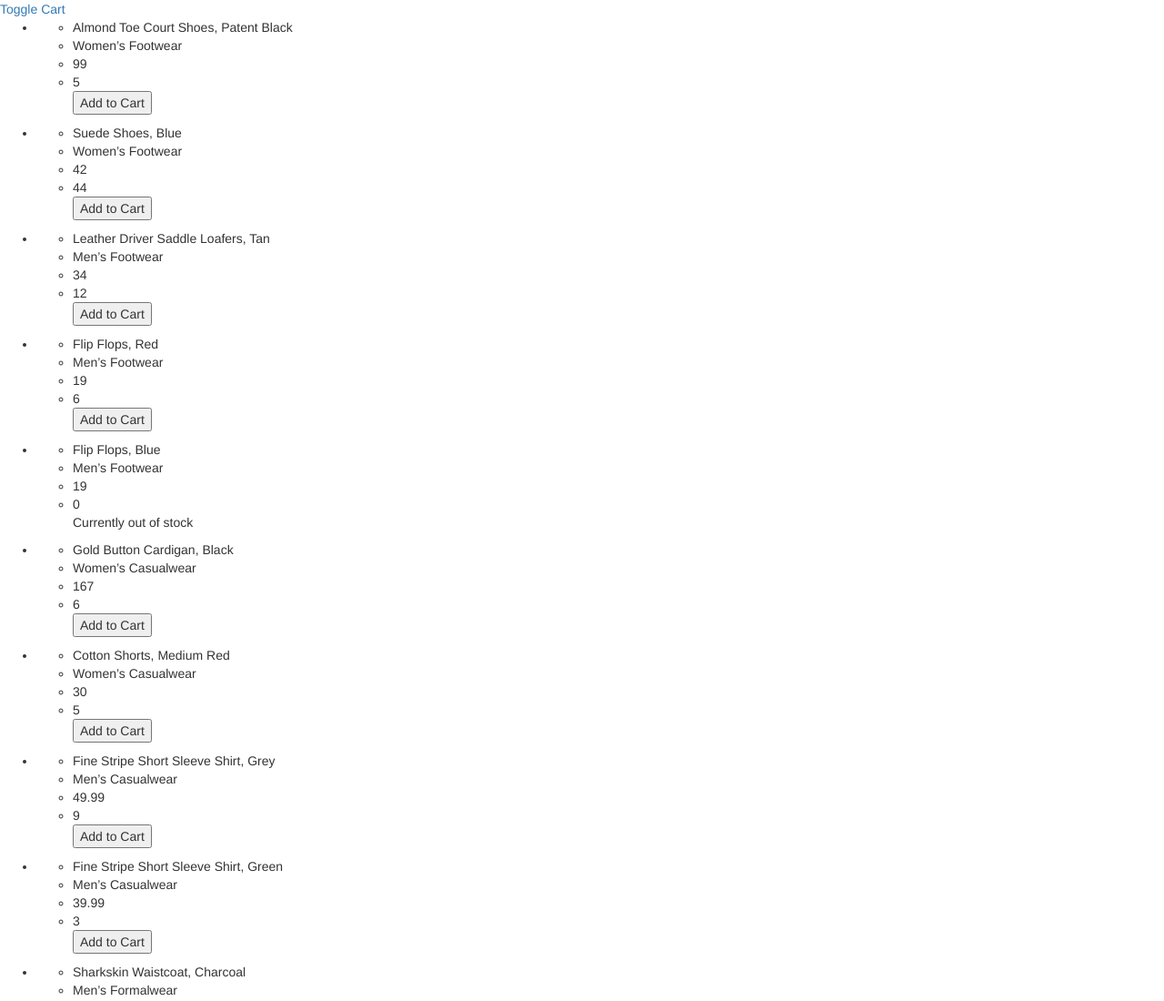
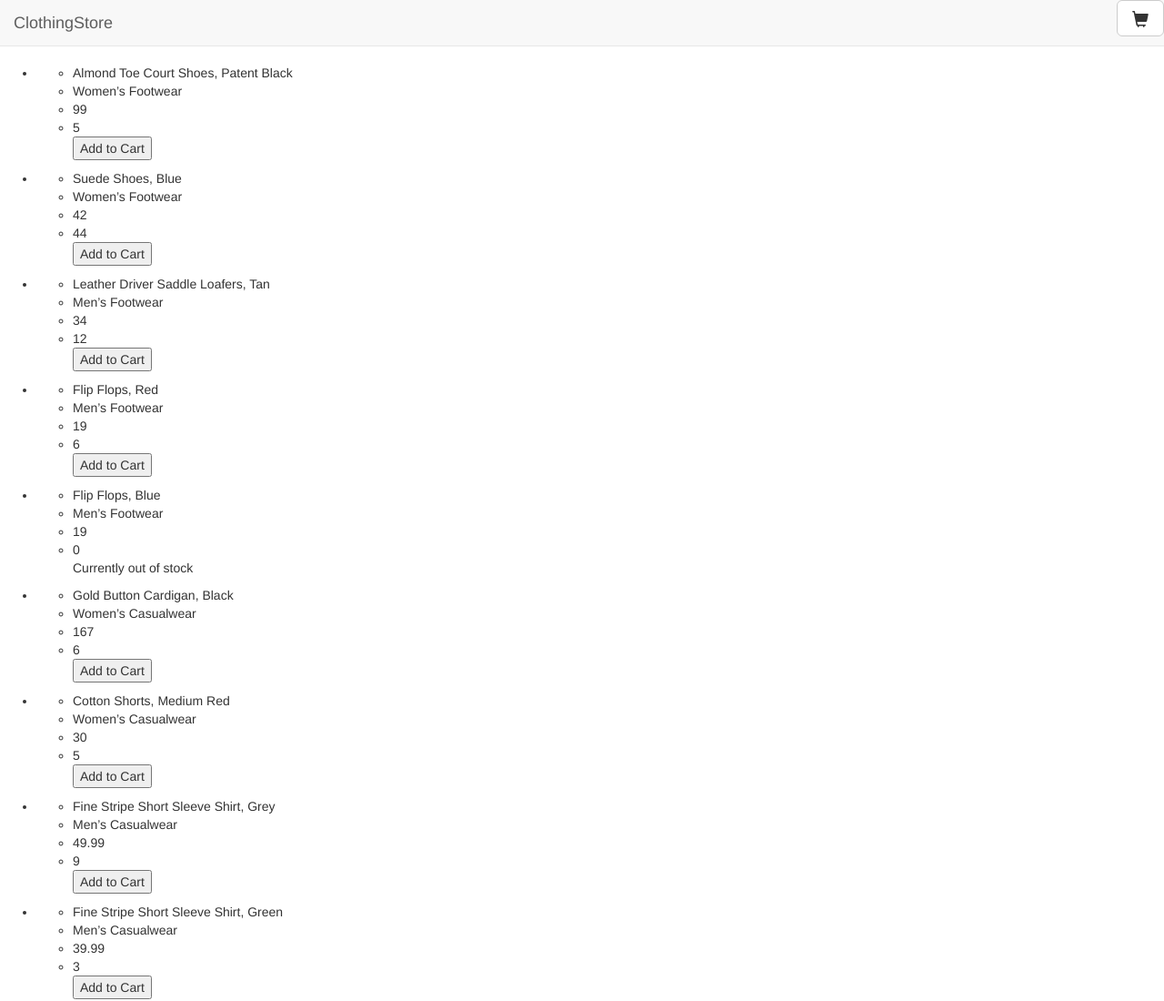
Before and after one commit to DanBlakeman/toy-shop, a website: page index.html in a window 1280 px wide. Shown: the top 1100 px of the page at 91% size. Drawn offline with nearby package versions, Linux system fonts and the light colour scheme; some packages are replaced by stand-ins of ours; a script that the page names is missing.

Commit message:
added navbar

```diff
--- a/bower.json
+++ b/bower.json
@@ -16,7 +16,8 @@
     "jquery": "~2.1.4",
     "bootstrap": "~3.3.4",
     "angular": "~1.4.0",
-    "angular-resource": "~1.4.0"
+    "angular-resource": "~1.4.0",
+    "angular-filter": "~0.5.4"
   },
   "devDependencies": {
     "angular-mocks": "~1.4.0",
--- a/index.html
+++ b/index.html
@@ -3,9 +3,11 @@
 <head>
   <title>Hello World!</title>
   <link rel="stylesheet" href="bower_components/bootstrap/dist/css/bootstrap.css">
+  <link rel="stylesheet" type="text/css" href="public/styles/app.css">
   <script src="bower_components/jquery/dist/jquery.js"></script>
   <script src="bower_components/angular/angular.js"></script>
   <script src="bower_components/angular-resource/angular-resource.js"></script>
+  <script src="bower_components/angular-filter/dist/angular-filter.min.js"></script>
   <script src="js/app.js"></script>
   <script src="js/productListFactory.js"></script>
   <script src="js/fiveOffVoucher.js"></script>
@@ -15,7 +17,20 @@
   <script src="js/itemsController.js"></script>
 </head>
 <body ng-controller="CartController as Cart">
-  <a id="toggleCart" ng-click="Cart.show = !Cart.show">Toggle Cart</a>
+
+<nav class="navbar navbar-default navbar-fixed-top app-nav">
+  <div class="container-fluid">
+    <div class="navbar-header">
+      <a class="navbar-brand" href="#">ClothingStore</a>
+    </div>
+    <div class="nav navbar-nav navbar-right">
+      <button type="button" class="btn btn-default btn-lg" id="toggleCart" ng-click="Cart.show = !Cart.show">
+        <span class="glyphicon glyphicon-shopping-cart cart-logo"></span>
+      </button>
+    </div>
+  </div>
+</nav>
+
   <div id="cart" ng-show="Cart.show">
     Items in your cart:
     <ul ng-repeat="item in Cart.addedItems track by $index">
--- a/js/app.js
+++ b/js/app.js
@@ -1 +1 @@
-var shopApp = angular.module('ShopApp', ['ngResource']);
+var shopApp = angular.module('ShopApp', ['ngResource', 'angular.filter']);
--- /dev/null
+++ b/public/styles/app.css
@@ -0,0 +1,8 @@
+/* Required by Bootstrap navbar */
+body {
+  padding-top: 70px;
+}
+
+.cart-logo {
+  float: right;
+}
```
Also changed, not shown: README.md.
